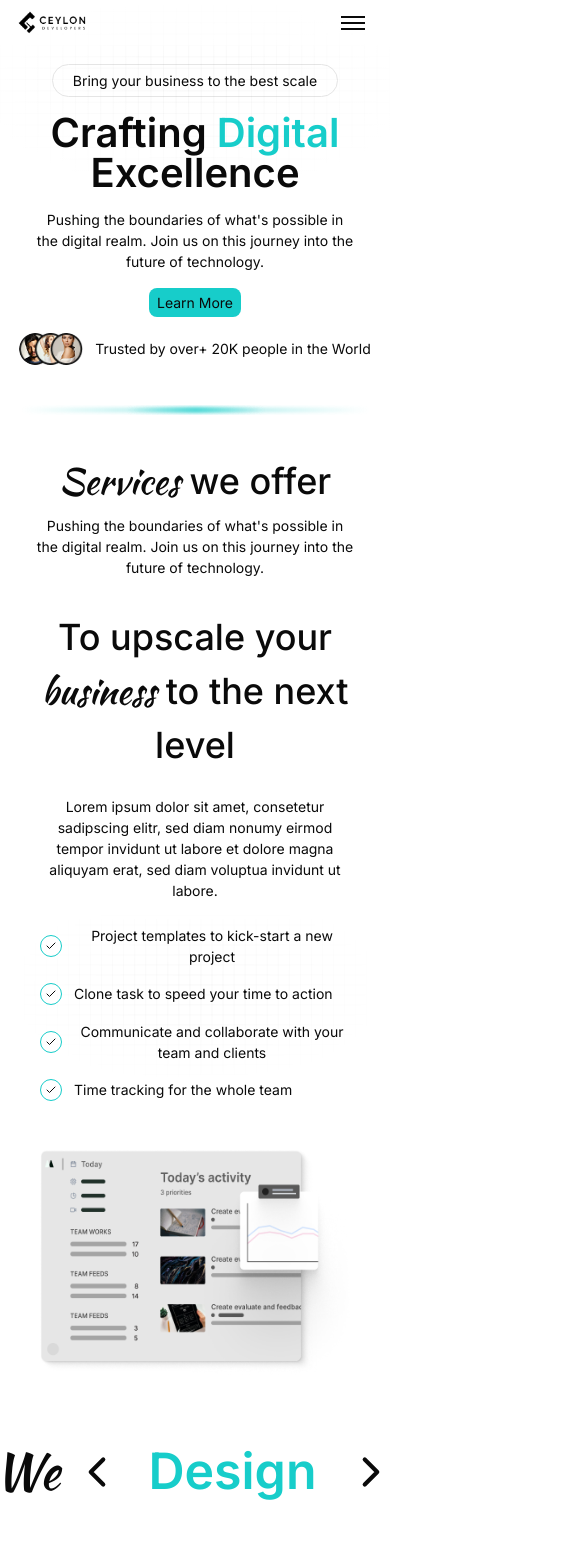
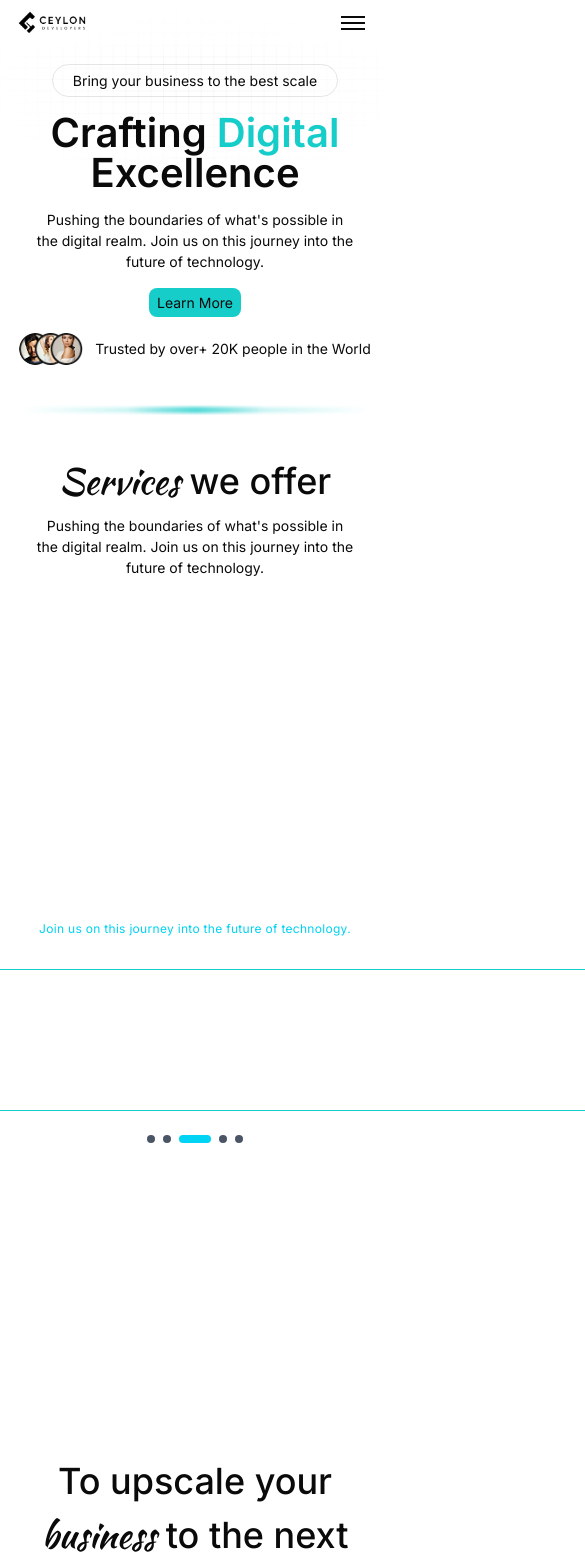
Before and after one commit to Roshen-Perera/ceylon-developers-portfolio, a Next.js app: page / in a window 390 px wide. Shown: the top 1560 px of the page, 585 px wide, since content can reach past the window. Built offline with nearby package versions, Linux system fonts and the light colour scheme.

Commit message:
Add responsive behavior and auto-scroll feature to ServiceCarousel

```diff
--- a/components/serviceCarousel.tsx
+++ b/components/serviceCarousel.tsx
@@ -1,12 +1,36 @@
 "use client";
 
-import React, { useState } from "react";
+import React, { useEffect, useState } from "react";
 
 import Image from "next/image";
 import { ChevronLeft, ChevronRight } from "lucide-react";
 
 const ServiceCarousel = () => {
     const [currentIndex, setCurrentIndex] = useState(0);
+    const [itemsPerView, setItemsPerView] = useState(5);
+
+    // Handle responsive items per view
+    useEffect(() => {
+      const handleResize = () => {
+        if (window.innerWidth < 640) {
+          setItemsPerView(1); // Mobile: 1 card
+        } else if (window.innerWidth < 768) {
+          setItemsPerView(2); // Small tablet: 2 cards
+        } else if (window.innerWidth < 1024) {
+          setItemsPerView(3); // Tablet: 3 cards
+        } else if (window.innerWidth < 1280) {
+          setItemsPerView(4); // Small desktop: 4 cards
+        } else {
+          setItemsPerView(5); // Large desktop: 5 cards
+        }
+      };
+
+      handleResize();
+      window.addEventListener("resize", handleResize);
+      return () => window.removeEventListener("resize", handleResize);
+    }, []);
+
+
   const services = [
     {
       id: 1,
@@ -43,38 +67,44 @@ const ServiceCarousel = () => {
       icon: "/assets/icons/ui.gif",
     },
   ];
-
-    const itemsPerView = 3;
   const maxIndex = Math.max(0, services.length - itemsPerView);
 
-    const handlePrev = () => {
-      setCurrentIndex((prev) => Math.max(0, prev - 1));
+  // Reset currentIndex when itemsPerView changes
+  useEffect(() => {
+    if (currentIndex > maxIndex) {
+      setCurrentIndex(maxIndex);
+    }
+  }, [itemsPerView, maxIndex, currentIndex]);
+
+  // Auto-scroll effect
+  useEffect(() => {
+    const interval = setInterval(() => {
+      setCurrentIndex((prev) => {
+        if (prev >= maxIndex) {
+          return 0;
+        }
+        return prev + 1;
+      });
+    }, 3000);
+
+    return () => clearInterval(interval);
+  }, [maxIndex]);
+
+  const goToSlide = (index: number) => {
+    setCurrentIndex(Math.min(index, maxIndex));
   };
 
-    const handleNext = () => {
-      setCurrentIndex((prev) => Math.min(maxIndex, prev + 1));
-    };
-
-    const goToSlide = (index: number) => {
-      setCurrentIndex(() => Math.min(index, maxIndex));
-    };
-
-
   return (
-    <>
-      <div className="min-h-screen bg-black flex items-center justify-center p-8">
+    <div className="min-h-screen flex items-center justify-center p-4 sm:p-6 lg:p-8">
       <div className="max-w-7xl w-full">
-          {/* Header Text */}
-          <p className="text-cyan-400 text-center mb-12 text-sm tracking-wide">
+        <p className="text-cyan-400 text-center mb-8 sm:mb-10 lg:mb-12 text-xs sm:text-sm tracking-wide px-4">
           Join us on this journey into the future of technology.
         </p>
 
-          {/* Carousel Container */}
-          <div className="relative">
-            {/* Cards Container */}
+        <div className="relative px-2 sm:px-4">
           <div className="overflow-hidden">
             <div
-                className="flex gap-6 transition-transform duration-500 ease-out"
+              className="flex gap-3 sm:gap-4 lg:gap-5 transition-transform duration-500 ease-out"
               style={{
                 transform: `translateX(-${
                   currentIndex * (100 / itemsPerView)
@@ -89,29 +119,27 @@ const ServiceCarousel = () => {
                 return (
                   <div
                     key={service.id}
-                      className={`shrink-0 bg-linear-to-br from-gray-900 to-black border border-cyan-500/30 rounded-lg p-8 hover:border-cyan-500/60 transition-all duration-500 ${
+                    className={`shrink-0 flex flex-col border-[#17CDCA] border rounded-lg p-3 sm:p-4 gap-3 sm:gap-4 transition-all duration-500 ${
                       !isCenterCard &&
                       displayIndex >= 0 &&
                       displayIndex < itemsPerView
-                          ? "-translate-y-8"
+                        ? "-translate-y-4 sm:-translate-y-6 lg:-translate-y-8"
                         : ""
                     }`}
                     style={{
                       width: `calc(${100 / itemsPerView}% - ${
-                          ((itemsPerView - 1) * 24) / itemsPerView
+                        ((itemsPerView - 1) * (itemsPerView === 1 ? 12 : 16)) /
+                        itemsPerView
                       }px)`,
                     }}
                   >
-                      {/* Icon */}
-                      <div className="text-cyan-400 mb-4">{service.icon}</div>
+                    <div className="text-[#17CDCA]">{service.icon}</div>
 
-                      {/* Title */}
-                      <h3 className="text-cyan-400 text-xl font-semibold mb-4">
+                    <p className="text-lg sm:text-xl lg:text-[26px] font-semibold text-[#17CDCA]">
                       {service.title}
-                      </h3>
+                    </p>
 
-                      {/* Description */}
-                      <p className="text-gray-400 text-sm leading-relaxed">
+                    <p className="text-sm sm:text-base lg:text-[22px] text-white">
                       {service.description}
                     </p>
                   </div>
@@ -119,29 +147,9 @@ const ServiceCarousel = () => {
               })}
             </div>
           </div>
-
-            {/* Navigation Arrows */}
-            <button
-              onClick={handlePrev}
-              disabled={currentIndex === 0}
-              className="absolute left-0 top-1/2 -translate-y-1/2 -translate-x-12 bg-cyan-500/10 hover:bg-cyan-500/20 disabled:opacity-30 disabled:cursor-not-allowed border border-cyan-500/30 rounded-full p-3 transition-all"
-              aria-label="Previous"
-            >
-              <ChevronLeft className="w-6 h-6 text-cyan-400" />
-            </button>
-
-            <button
-              onClick={handleNext}
-              disabled={currentIndex >= maxIndex}
-              className="absolute right-0 top-1/2 -translate-y-1/2 translate-x-12 bg-cyan-500/10 hover:bg-cyan-500/20 disabled:opacity-30 disabled:cursor-not-allowed border border-cyan-500/30 rounded-full p-3 transition-all"
-              aria-label="Next"
-            >
-              <ChevronRight className="w-6 h-6 text-cyan-400" />
-            </button>
         </div>
 
-          {/* Dot Indicators */}
-          <div className="flex justify-center gap-2 mt-8">
+        <div className="flex justify-center gap-2 mt-6 sm:mt-8">
           {Array.from({ length: maxIndex + 1 }).map((_, index) => (
             <button
               key={index}
@@ -157,7 +165,6 @@ const ServiceCarousel = () => {
         </div>
       </div>
     </div>
-    </>
   );
 };
 
--- a/components/services.tsx
+++ b/components/services.tsx
@@ -19,7 +19,7 @@ const Services = () => {
           </P>
         </div>
         <div className="mt-8">
-          {/* <ServiceCarousel /> */}
+          <ServiceCarousel />
         </div>
       </div>
     </>
```
Lines whose indentation alone changed are shown as unchanged.
